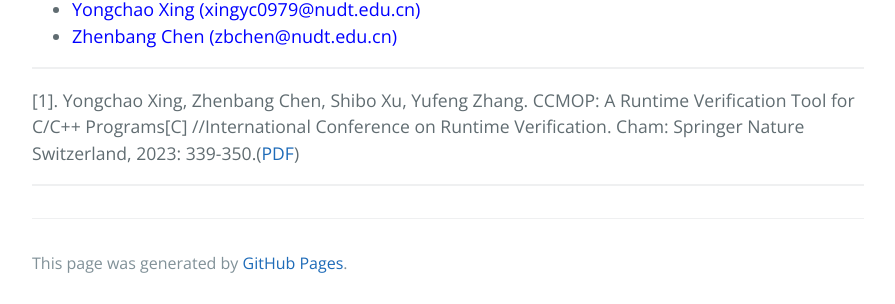
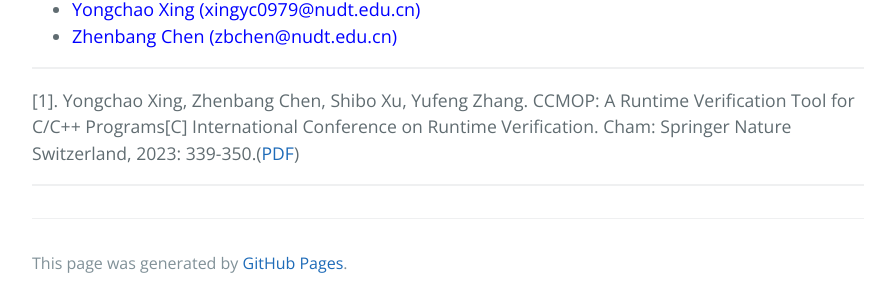
Before and after one commit to c2ppmop/c2ppmop.github.io, a Jekyll site: the page built from index.md, in a window 1280 px wide. Shown: the part 1858-2162 px from the top of the page, without its empty margins (192-1087 px from the left). Built offline with Jekyll 4.4.1, drawn with Linux system fonts in a browser that asks for light colours.

Commit message:
add refere

```diff
--- a/index.md
+++ b/index.md
@@ -48,6 +48,6 @@ Please feel free to contact us if you have any questions about **CCMOP**.
 *   <font color="#0000FF" size="4"> Zhenbang Chen (zbchen@nudt.edu.cn)</font>
 
 * * *
-<span id="jump1">[1]</span>. Yongchao Xing, Zhenbang Chen, Shibo Xu, Yufeng Zhang. CCMOP: A Runtime Verification Tool for C/C++ Programs[C] //International Conference on Runtime Verification. Cham: Springer Nature Switzerland, 2023: 339-350.([PDF](https://zbchen.github.io/files/rv2023.pdf))
+<span id="jump1">[1]</span>. Yongchao Xing, Zhenbang Chen, Shibo Xu, Yufeng Zhang. CCMOP: A Runtime Verification Tool for C/C++ Programs[C] International Conference on Runtime Verification. Cham: Springer Nature Switzerland, 2023: 339-350.([PDF](https://zbchen.github.io/files/rv2023.pdf))
 
 * * *
```
